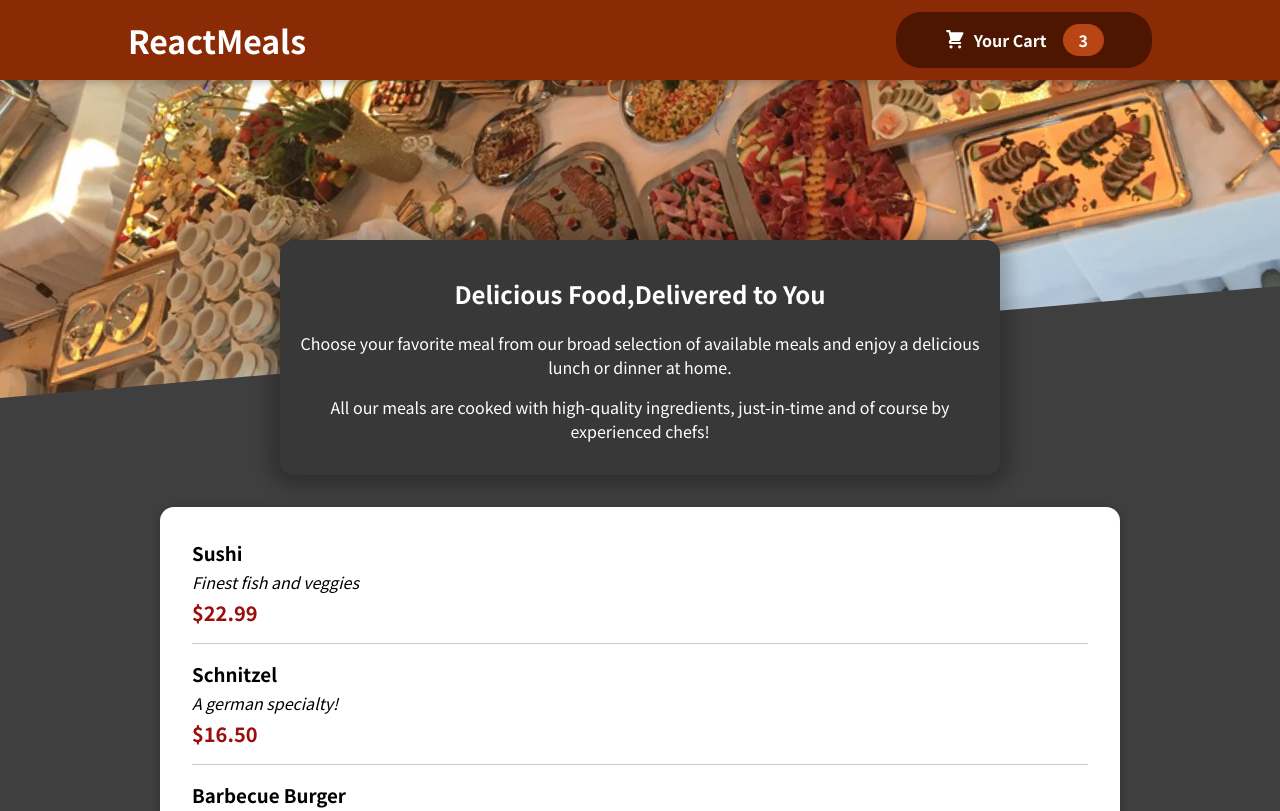
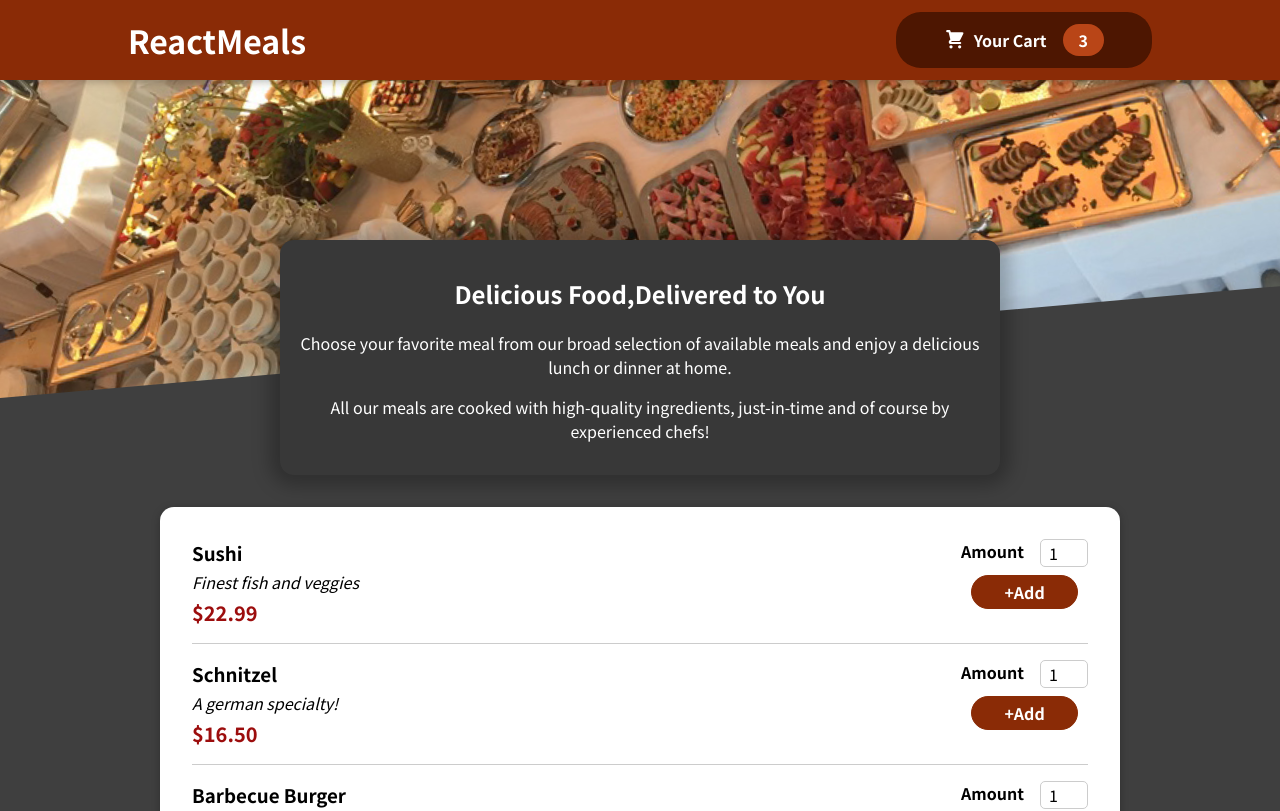
Before and after one commit to codepath26/FoodOrderingApp_React, a JavaScript app: page / in a window 1280 px wide. Shown: the top 811 px of the page. Built offline with nearby package versions, Linux system fonts and the light colour scheme.

Commit message:
inputForm Added

```diff
--- a/src/Components/Meals/MealItem/MealItem.js
+++ b/src/Components/Meals/MealItem/MealItem.js
@@ -1,4 +1,5 @@
 import classes from './MealItem.module.css'
+import MealItemForm from './MealItemForm';
 const MealItem = (props)=>{
   const price = `$${props.price.toFixed(2)}`;
 return <li className={classes.meal}>
@@ -7,7 +8,9 @@
     <div className={classes.description}>{props.description}</div>
     <div className={classes.price}>{price}</div>
     </div>
-  <div></div>
+  <div>
+    <MealItemForm/>
+  </div>
 </li>
 }
 export default MealItem;
--- a/src/Components/Meals/MealItem/MealItemForm.js
+++ b/src/Components/Meals/MealItem/MealItemForm.js
@@ -0,0 +1,17 @@
+import Input from '../../UI/Input'
+import classes from './MealItemForm.module.css'
+
+export default function MealItemForm() {
+  return <form className={classes.form}>
+    <Input label = "Amount" input={
+      {
+      id : "amount",
+      type : "number",
+      min : '1',
+      max : '5',
+      step : "1",
+      defaultValue : "1",
+      }}/>
+    <button>+Add</button>
+  </form>
+}
--- /dev/null
+++ b/src/Components/Meals/MealItem/MealItemForm.module.css
@@ -0,0 +1,18 @@
+.form{
+  text-align: center;
+}
+.form button {
+  font: inherit;
+  cursor: pointer;
+  font-weight: bold;
+  color: white;
+  background-color:  #8a2b06;
+  border-radius:20px;
+  border: 1px solid  #8a2b06;;
+  padding: 0.25rem 2rem;
+}
+.form button:hover,
+.form button:active{
+  background-color: #641e03;
+  border-color: #641e03;
+}
--- /dev/null
+++ b/src/Components/UI/Input.js
@@ -0,0 +1,9 @@
+import classes from './Input.module.css'
+export default function Input(props) {
+  return (
+    <div className={classes.input}>
+     <label htmlFor={props.input.id}>{props.label}</label>
+     <input {...props.input} />
+    </div>
+  )
+}
--- /dev/null
+++ b/src/Components/UI/Input.module.css
@@ -0,0 +1,17 @@
+.input{
+  display: flex;
+  /* border: 1px solid red; */
+  text-align: center;
+  margin-bottom: 0.5rem;
+}
+.input label {
+  font-weight: bold;
+  margin-right: 1rem;
+}
+.input input {
+width: 3rem;
+border-radius: 5px;
+border: 1px solid #ccc;
+font: inherit;
+padding-left: 0.5rem;
+}
```
